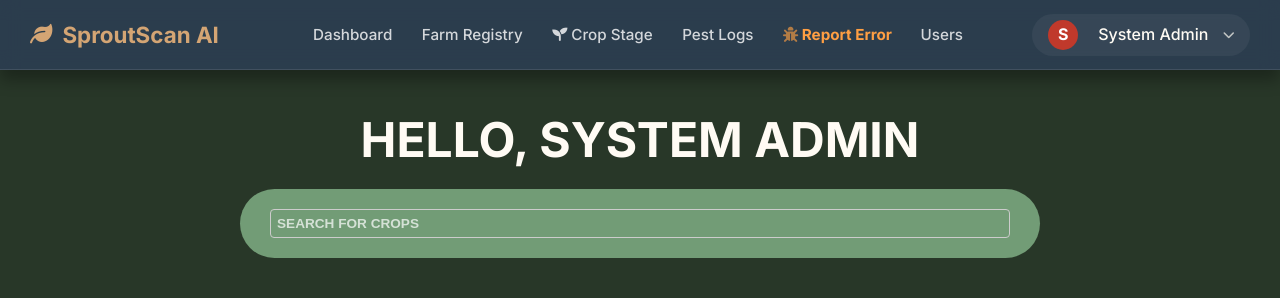
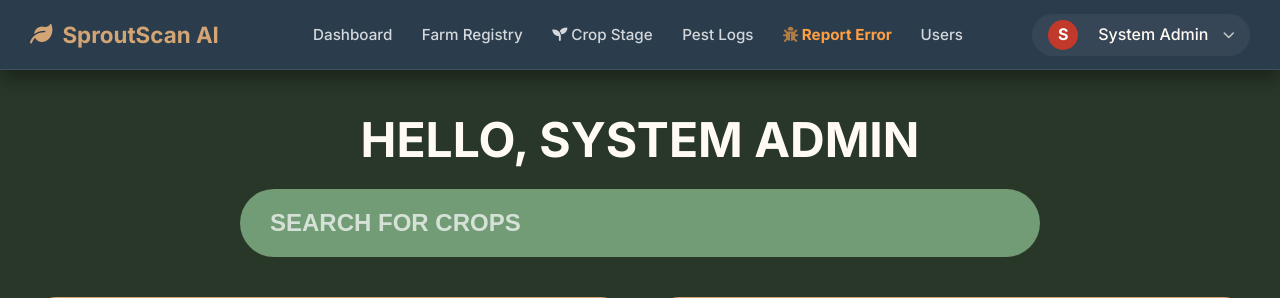
Before and after one commit to Somewhatmilk/Sproutscan, a Flask app: page /cropstage in a window 1280 px wide. Shown: the top 298 px of the page. Run offline with Flask 3, Linux system fonts and the light colour scheme; a user stored in the database is signed in; data comes from the database, SQL or seed files in the repository.

Commit message:
removed border for searchbar in crop stage

```diff
--- a/static/styles/main.css
+++ b/static/styles/main.css
@@ -84,13 +84,21 @@ ul { list-style: none; }
     position: relative; max-width: 800px; margin: 0 auto;
     background: #729c76; /* Muted Green from designs */
     padding: 20px 30px; border-radius: 50px;
-    display: flex; align-items: center; box-shadow: var(--shadow);
+    display: flex; align-items: center; box-shadow: none;
 }
 .crop-searchbar input {
-    width: 100%; background: transparent; border: none; outline: none;
+    width: 100%; background: transparent; border: none; outline: none; box-shadow: none;
     color: white; font-size: 1.5rem; font-weight: 600; text-transform: uppercase;
 }
-.crop-searchbar input::placeholder { color: rgba(255,255,255,0.7); }
+
+.crop-searchbar input[type=text] {
+    border: none;
+    padding: 0;
+    border-radius: 0;
+    font-size: 1.5rem;
+}
+
+.crop-searchbar input::placeholder { color: rgba(255,255,255,0.7);}
 
 /* Crop Accordion List (Adapted from viewcrops styles) */
 .crop-accordion-item {
```
